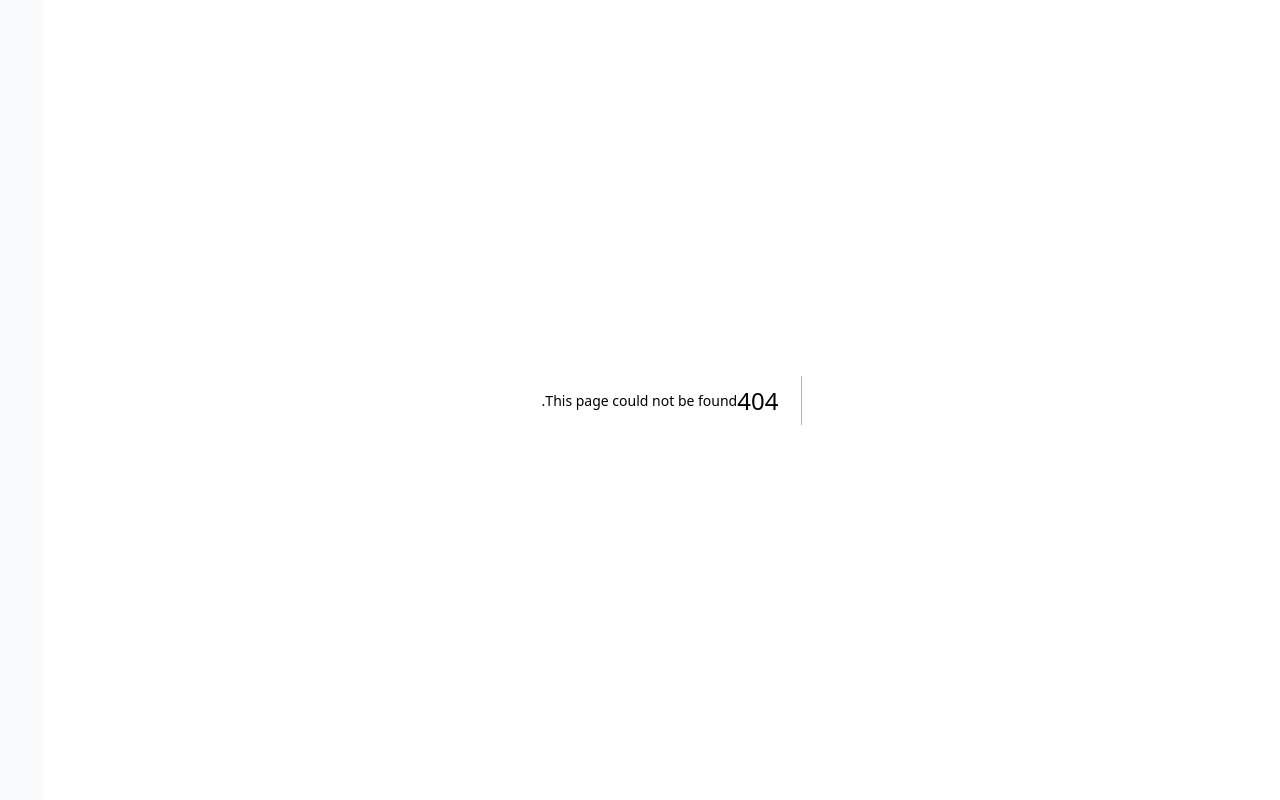
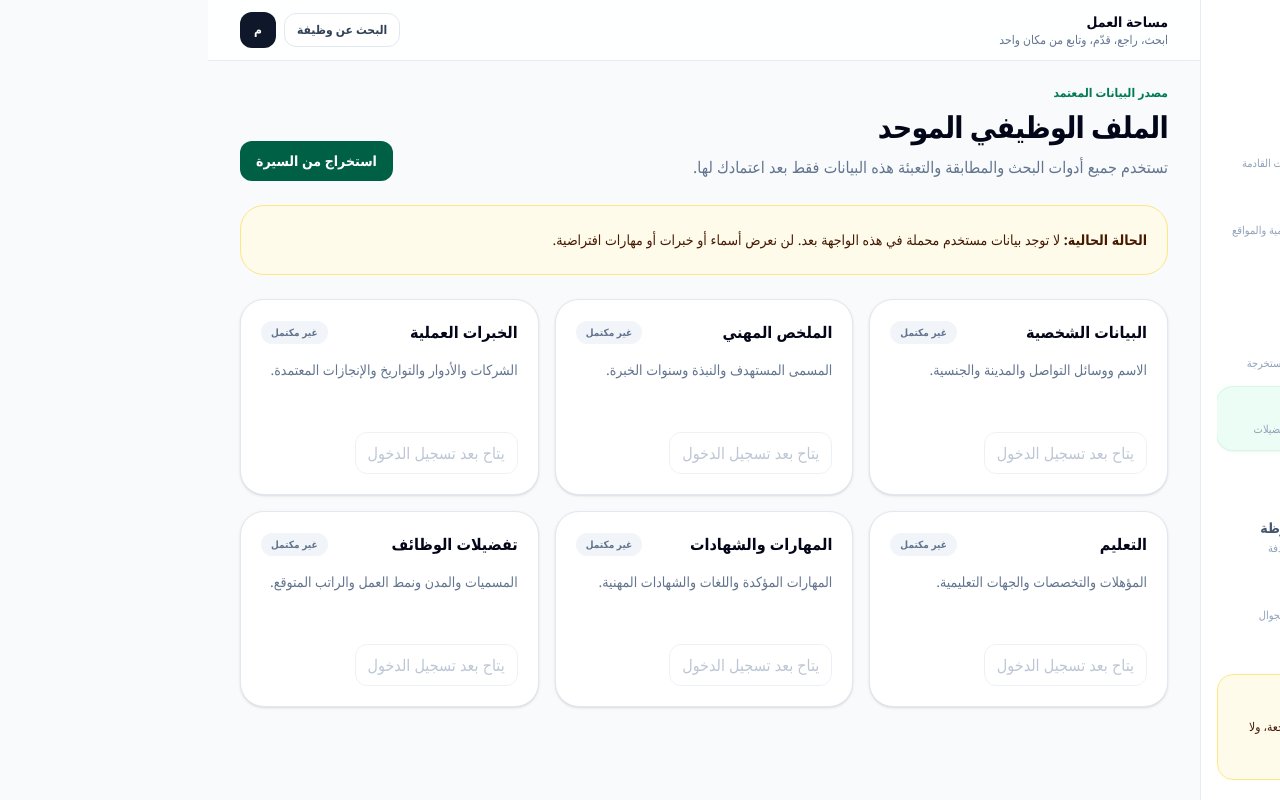
Before and after one commit to Mohammed-3bgarino0-lgtm/job-tracker-platform, a Next.js app in the folder apps/web/: page /profile in a window 1280 px wide. Before the commit this address had no page. Built offline with nearby package versions, Linux system fonts and the light colour scheme.

Commit message:
Add career profile page shell

```diff
--- /dev/null
+++ b/apps/web/src/app/(workspace)/profile/page.tsx
@@ -0,0 +1,62 @@
+import Link from 'next/link';
+import { PageHeader } from '@/components/ui/PageHeader';
+
+const sections = [
+  ['البيانات الشخصية', 'الاسم ووسائل التواصل والمدينة والجنسية.'],
+  ['الملخص المهني', 'المسمى المستهدف والنبذة وسنوات الخبرة.'],
+  ['الخبرات العملية', 'الشركات والأدوار والتواريخ والإنجازات المعتمدة.'],
+  ['التعليم', 'المؤهلات والتخصصات والجهات التعليمية.'],
+  ['المهارات والشهادات', 'المهارات المؤكدة واللغات والشهادات المهنية.'],
+  ['تفضيلات الوظائف', 'المسميات والمدن ونمط العمل والراتب المتوقع.'],
+];
+
+export default function ProfilePage() {
+  return (
+    <>
+      <PageHeader
+        eyebrow="مصدر البيانات المعتمد"
+        title="الملف الوظيفي الموحد"
+        description="تستخدم جميع أدوات البحث والمطابقة والتعبئة هذه البيانات فقط بعد اعتمادك لها."
+        actions={
+          <Link
+            href="/resume"
+            className="rounded-xl bg-emerald-800 px-4 py-2.5 text-sm font-black text-white"
+          >
+            استخراج من السيرة
+          </Link>
+        }
+      />
+
+      <div className="rounded-3xl border border-amber-200 bg-amber-50 p-5 text-sm leading-7 text-amber-950">
+        <strong className="font-black">الحالة الحالية:</strong>{' '}
+        لا توجد بيانات مستخدم محملة في هذه الواجهة بعد. لن نعرض أسماء أو خبرات أو مهارات افتراضية.
+      </div>
+
+      <div className="mt-6 grid gap-4 md:grid-cols-2 xl:grid-cols-3">
+        {sections.map(([title, description]) => (
+          <section
+            key={title}
+            className="rounded-3xl border border-slate-200 bg-white p-5 shadow-sm"
+          >
+            <div className="flex items-center justify-between gap-3">
+              <h2 className="font-black text-slate-950">{title}</h2>
+              <span className="rounded-full bg-slate-100 px-2.5 py-1 text-[10px] font-black text-slate-500">
+                غير مكتمل
+              </span>
+            </div>
+            <p className="mt-3 min-h-14 text-sm leading-7 text-slate-500">
+              {description}
+            </p>
+            <button
+              type="button"
+              disabled
+              className="mt-5 rounded-xl border border-slate-200 px-3 py-2 text-xs font-black text-slate-400"
+            >
+              يتاح بعد تسجيل الدخول
+            </button>
+          </section>
+        ))}
+      </div>
+    </>
+  );
+}
```
